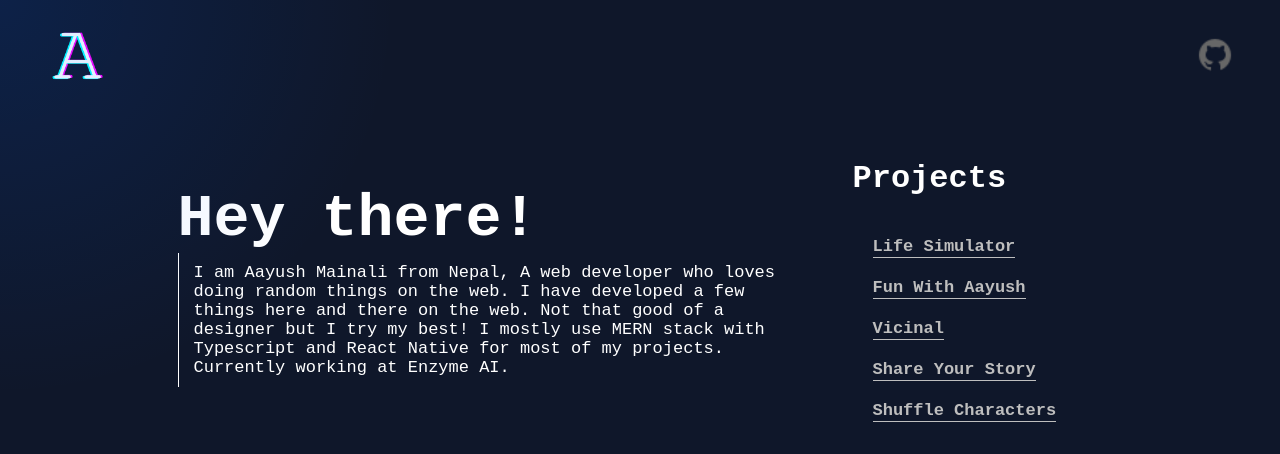
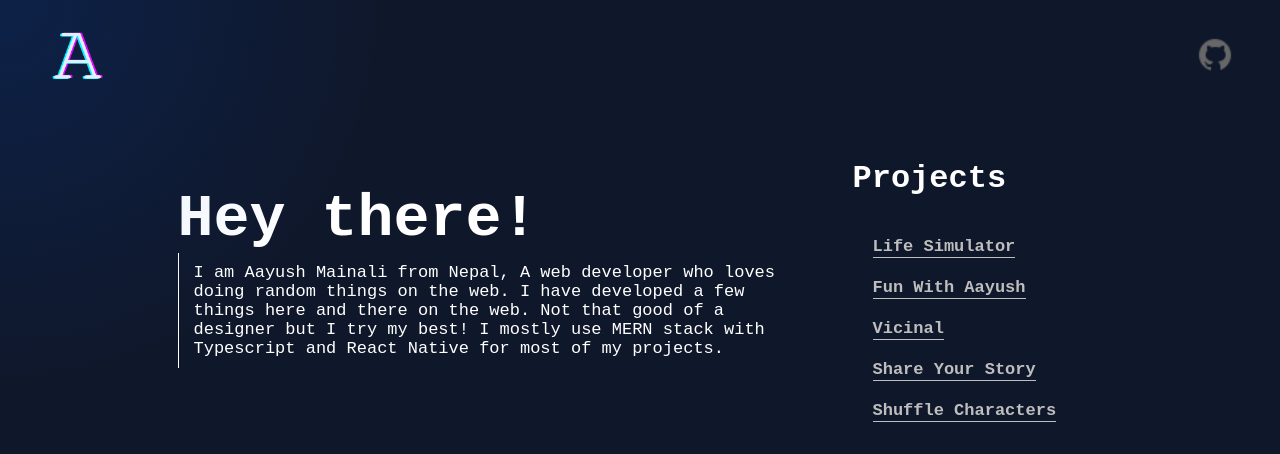
Before and after one commit to AayushMainali-Github/Portfolio, a React (Create React App) app: page / in a window 1280 px wide. Shown: the top 454 px of the page. Built offline with nearby package versions, Linux system fonts and the light colour scheme.

Commit message:
Portfolio Update

```diff
--- a/src/Components/Home/Home.tsx
+++ b/src/Components/Home/Home.tsx
@@ -7,7 +7,7 @@ const Home = () => {
       <div className="head">Hey there!</div>
       <div className="desc">
         I am Aayush Mainali from Nepal, A web developer who loves doing random things on the web. I have developed a few things here and there on the web. Not that good of a
-        designer but I try my best! I mostly use MERN stack with Typescript and React Native for most of my projects. Currently working at Enzyme AI.
+        designer but I try my best! I mostly use MERN stack with Typescript and React Native for most of my projects.
       </div>
     </div>
   );
```
